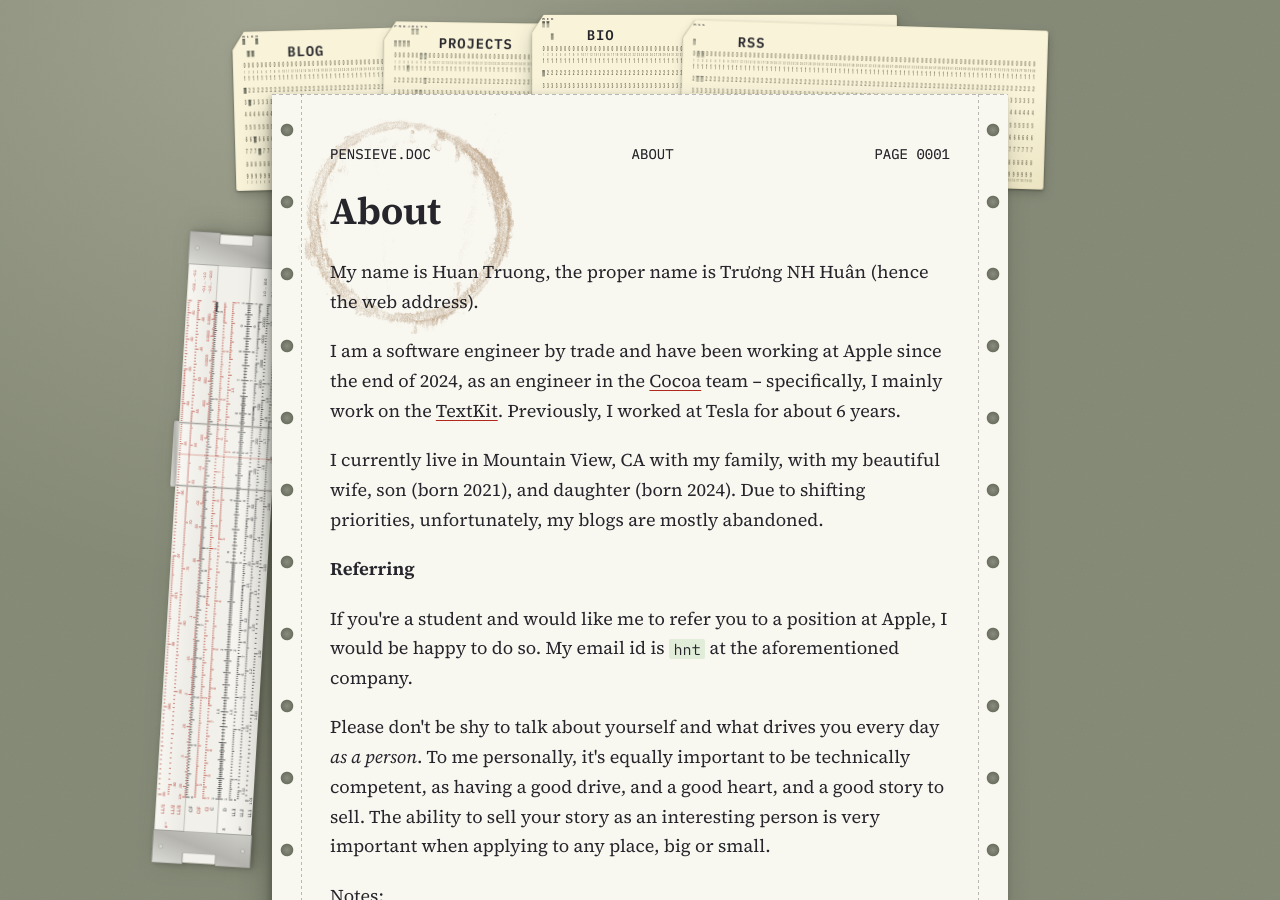
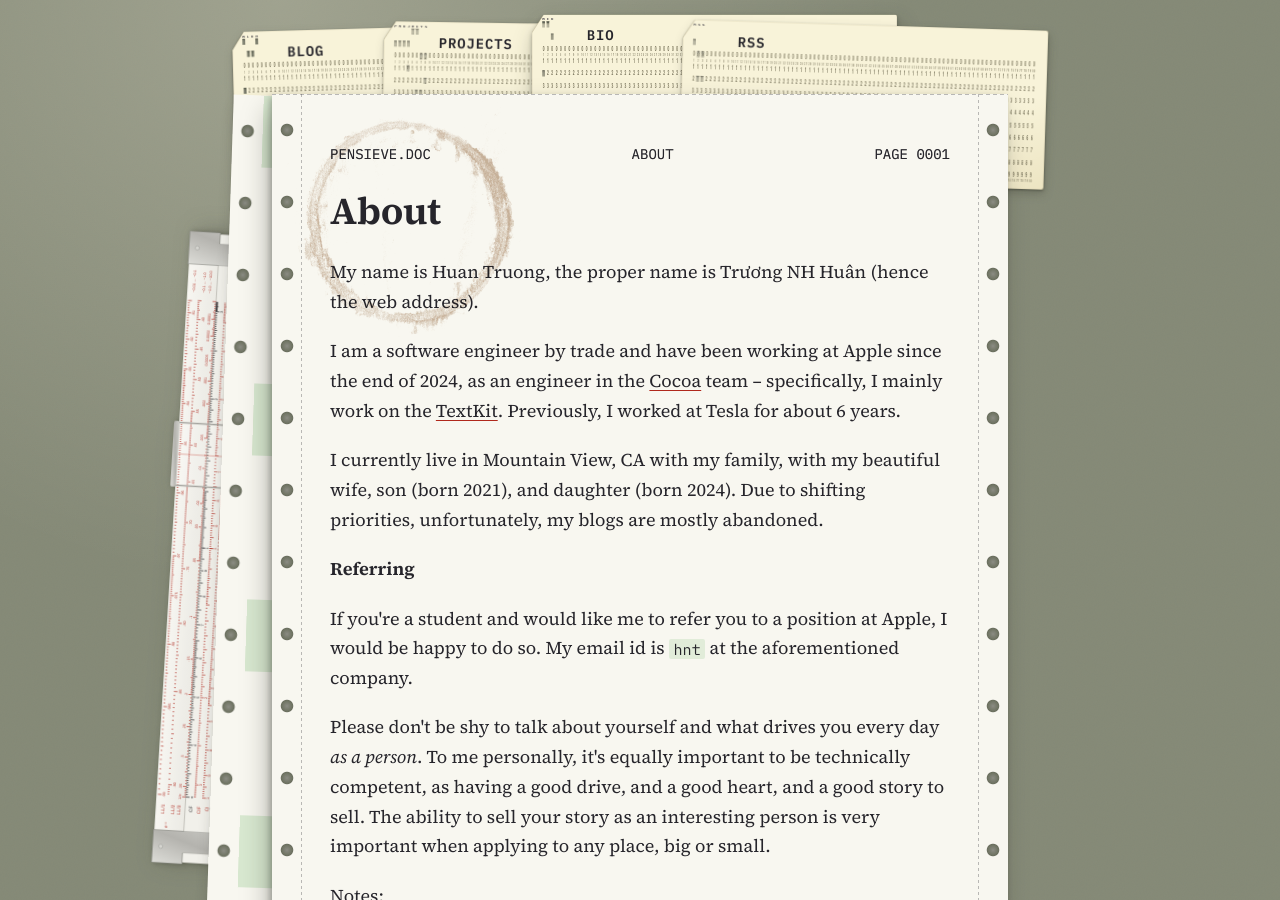
Before and after one commit to htruong/htruong.github.io, a Jekyll site: the page built from about.md, in a window 1280 px wide and 900 px high. Built offline with Jekyll 4.4.1, drawn with Linux system fonts in a browser that asks for light colours.

Commit message:
Desk: the listing lies under every page, not only posts
Co-Authored-By: Claude Opus 5.5 <noreply@anthropic.com>

```diff
--- a/_layouts/desk.html
+++ b/_layouts/desk.html
@@ -23,7 +23,7 @@
   </nav>
 
   <div class="stack">
-  {% if page.layout == 'post' %}<a class="under-sheet" href="/" aria-label="Back to the listing of documents"><span>PENSIEVE.LST</span></a>{% endif %}
+  {% unless page.layout == 'post-index' %}<a class="under-sheet" href="/" aria-label="Back to the listing of documents"><span>PENSIEVE.LST</span></a>{% endunless %}
   <main class="printout" id="main" role="main">
     <div class="print-body">
       {% include _stain.html %}
--- a/_sass/desk70.scss
+++ b/_sass/desk70.scss
@@ -339,8 +339,8 @@ body.desk-page {
     }
   }
 }
-// The printout lies on the desk with whatever was read before under it: on
-// a post, the listing it came from, a little askew. It's only paper (no
+// The printout lies on the desk on top of the listing of documents, a little
+// askew (every page but the listing itself has it under it). It's only paper (no
 // print), and clicking it brings the listing back (assets/js/pages.js)
 .stack {
   position: relative;
```
